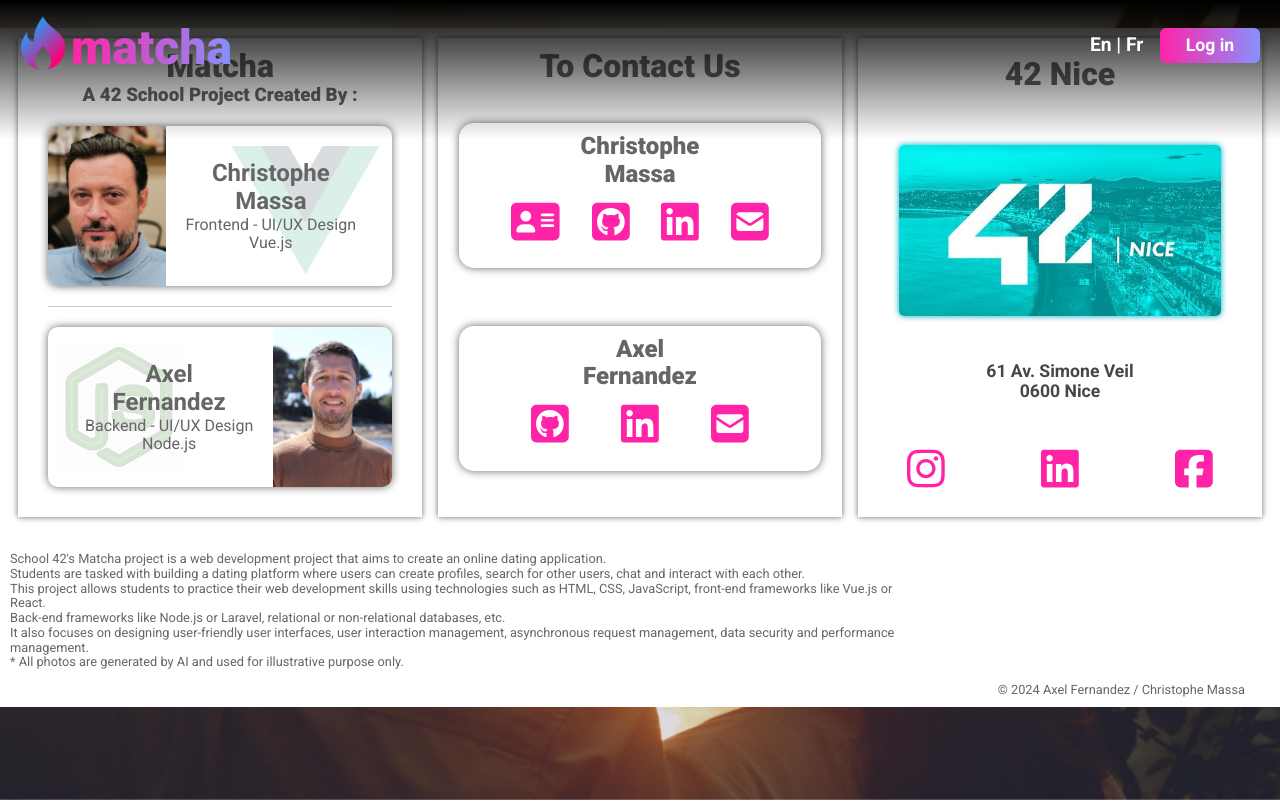
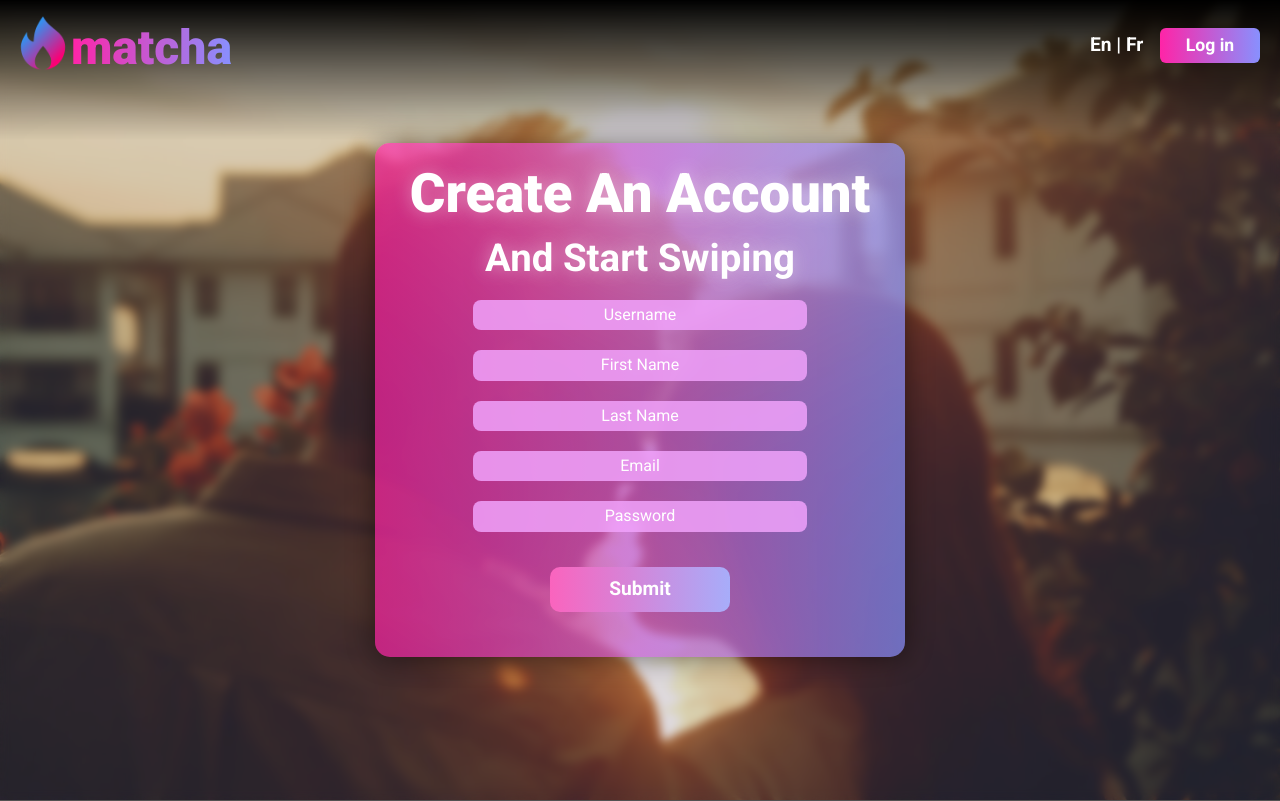
Before and after one commit to ChrisDev427/matcha_42, a Vue app in the folder frontend/: page /#/CreateAccount in a window 1280 px wide. Shown: the top 801 px of the page. Built offline with nearby package versions, Linux system fonts and the light colour scheme.

Commit message:
update: register page OK

```diff
--- a/frontend/data/data.js
+++ b/frontend/data/data.js
@@ -21,7 +21,7 @@
     * All photos are generated by AI and used for illustrative purpose only.`;
 
 export const chris_infos = {
-  // vueLogo: 'src/vue-js-logo.png',
+
   firstName: "christophe",
   lastName: 'massa',
   website: "https://chrisdev.pro",
@@ -30,7 +30,6 @@
   email: "chrisdev427@gmail.com",
 };
 export const axel_infos = {
-  // nodeLogo: 'src/node-js-logo.png',
 
   firstName: "axel",
   lastName: 'fernandez',
--- a/frontend/src/App.vue
+++ b/frontend/src/App.vue
@@ -1,40 +1,38 @@
 <template>
-
-  <Header></Header>
-
-  <router-view> </router-view>
-
-  <Footer></Footer>
-
-</template>
+  <div>
+    <Header></Header>
+    <router-view> </router-view>
+    <Footer></Footer>
+  </div>
+  </template>
 
 <script>
-import Header from './components/header/HeaderCmp.vue'
-import Footer from './components/footer/FooterCmp.vue'
+import Header from "./components/header/HeaderCmp.vue";
+import Footer from "./components/footer/FooterCmp.vue";
 
 export default {
   name: "App",
   components: {
     Header,
     Footer,
-  }
+  },
 };
 </script>
 
 <style lang="scss">
-
 @import url("./style/reset.css");
 @import url("https://fonts.googleapis.com/css2?family=Roboto:ital,wght@0,100;0,300;0,400;0,500;0,700;0,900;1,100;1,300;1,400;1,500;1,700;1,900&display=swap");
+
 :root {
 
-// --orange: rgb(219, 128, 0);
-// --light-orange: rgb(212, 158, 83);
-// --dark-orange:rgb(177, 128, 59);
---gray:  rgb(103, 102, 102);
---light-gray:  rgb(201, 200, 200);
---light-light-gray:  rgba(219, 219, 219, 0.381);
---pink: #ff24a7;
---dark-gray:  rgb(71, 70, 70);
+  --gray: rgb(103, 102, 102);
+  --light-gray: rgb(201, 200, 200);
+  --light-light-gray: rgba(219, 219, 219, 0.381);
+  --pink: #ff24a7;
+  --purple: #9336cd;
+
+  --purple-placeholder-bg: #f1a3fcd7;
+  --dark-gray: rgb(71, 70, 70);
 }
 
 #app {
@@ -43,8 +41,28 @@
   background: url(../public/src/couple-bg.jpg) fixed center/cover;
 
   height: 100vh;
-  // display: flex;
-  // flex-direction: column;
+
+  .fade-blur-bg {
+    animation: fadeBlur 0.3s ease-in-out forwards;
+    @keyframes fadeBlur {
+      0% {
+        backdrop-filter: blur(0px);
+      }
+      100% {
+        backdrop-filter: blur(5px);
+      }
+    }
+  }
+  .fade-In {
+    animation: fadeIn 1s ease-in-out forwards;
+  }
+  @keyframes fadeIn {
+    0% {
+      opacity: 0;
+    }
+    100% {
+      opacity: 1;
+    }
+  }
 }
-
 </style>
--- a/frontend/src/components/footer/AboutProject.vue
+++ b/frontend/src/components/footer/AboutProject.vue
@@ -22,10 +22,11 @@
 
 <style lang=scss>
 .about--project {
-  width: 70%;
+  width: 60%;
   font-size: 0.8rem;
   font-weight: 400;
   color: var(--gray);
+  padding: 0 15px 0 15px;
 
   margin-left: 10px;
   @media (min-width: 200px) and (max-width: 1115px) {
--- a/frontend/src/components/footer/Card_42.vue
+++ b/frontend/src/components/footer/Card_42.vue
@@ -98,7 +98,7 @@
   }
   @media (min-width: 200px) and (max-width: 1115px) {
     width: 90vw;
-    margin: 10px 0 10px 0;
+    margin: 10px 0 0px 0;
     padding: 15px 0 25px 0;
     h1 {
       padding-bottom: 10px;
--- /dev/null
+++ b/frontend/src/components/forms/RegisterForm.vue
@@ -0,0 +1,120 @@
+<template>
+    <div class="register--container ">
+        <h3>Create An Account</h3>
+        <h3 id="sub--title">And Start Swiping</h3>
+        <form action="" class="register--form">
+            <input type="text" placeholder="Username">
+            <input type="text" placeholder="First Name">
+            <input type="text" placeholder="Last Name">
+            <input type="email" placeholder="Email">
+            <input type="password" placeholder="Password">
+            <div class="submit--btn">
+                <button>Submit</button>
+            </div>
+        </form>
+    </div>
+</template>
+
+<script>
+export default {
+    name: "RegisterForm",
+
+}
+</script>
+
+<style lang="scss">
+.register--container {
+    // border: solid 1px red;
+
+    // border: solid 1px red;
+    width: auto;
+    height: auto;
+    padding: 10px 35px 45px 35px;
+    border-radius: 15px;
+    background-image: linear-gradient(to right,
+            #ff24a7af,
+            #8890feb2);
+    box-shadow: 0 0 28px rgba(0, 0, 0, 0.498);
+
+    h3 {
+
+        margin: 10px 0 0 0;
+        color: white;
+        text-align: center;
+        font-weight: 900;
+        font-size: calc(min(3vw + 2vh, 70px));
+        text-shadow: 0 0 18px rgba(255, 255, 255, 0.438);
+    }
+
+    #sub--title {
+        font-weight: 600;
+        font-size: calc(min(2vw + 1.6vh, 50px));
+        margin-bottom: 10px;
+    }
+
+    .register--form {
+        display: grid;
+        justify-items: center;
+
+        input {
+            padding: 6px;
+            margin: 10px;
+            width: 100%;
+            border: none;
+            outline: none;
+            border-radius: 8px;
+            text-align: center;
+            font-weight: 600;
+            background-color: var(--purple-placeholder-bg);
+            color: var(--purple);
+
+        }
+
+        input::placeholder {
+            color: white;
+            font-weight: 400;
+
+            /* Couleur du placeholder */
+        }
+
+        .submit--btn {
+            margin-top: 25px;
+
+            button {
+
+                // padding: 10px 30px 10px 30px;
+                height: 45px;
+                width: 180px;
+                border-radius: 10px;
+                border: none;
+                color: white;
+                font-weight: 600;
+                font-size: 1.2rem;
+
+                transition: all 0.4s;
+                cursor: pointer;
+
+                background-image: linear-gradient(to right,
+                        #ff24a7af,
+                        #8890feb2);
+
+                &:hover {
+                    background-image: linear-gradient(to right,
+                            #ff24a78a,
+                            #8890fe90);
+                    /* Dégradé de couleur */
+                    color: var(--purple);
+                    transform: scale(1.1);
+                }
+            }
+
+        }
+
+        @media (min-width: 800px) {
+            width: 70%;
+            margin: auto;
+
+        }
+    }
+}
+</style>
--- a/frontend/src/main.js
+++ b/frontend/src/main.js
@@ -8,10 +8,11 @@
 // Vue-Router -----------------------------------------------------------------------------------------
 import { createRouter, createWebHashHistory } from 'vue-router';
 import HomePage from './pages/HomePage.vue';
+import CreateAccount from './pages/CreateAccount.vue';
 
 const routes = [
     { path: '/', component: HomePage },
-    // { path: '/RestaurantView/:name', name: 'RestaurantView', component: RestaurantView },
+    { path: '/CreateAccount/', name: 'CreateAccount', component: CreateAccount },
 ]
 
 const router = createRouter({
@@ -33,7 +34,7 @@
   locale: 'en',
   messages: {
     en: {
-      accountCreate: 'Create account',
+      accountCreate_btn: 'Create account',
       connect: 'Log in',
       disconnect: 'Log out',
       contactUs: 'To Contact Us',
@@ -42,7 +43,7 @@
       // autres clés et traductions pour l'anglais
     },
     fr: {
-      accountCreate: 'Créer un compte',
+      accountCreate_btn: 'Créer un compte',
       connect: 'Connexion',
       disconnect: 'Déonnexion',
       contactUs: 'Nous Contacter',
--- /dev/null
+++ b/frontend/src/pages/CreateAccount.vue
@@ -0,0 +1,33 @@
+<template>
+  <div class="fade-blur-bg">
+
+    <div class="create--account--container fade-In">
+      <RegisterForm></RegisterForm>
+    </div>
+  </div>
+</template>
+
+<script>
+import RegisterForm from '../components/forms/RegisterForm.vue';
+export default {
+  name: "CreateAccount",
+  components: {
+    RegisterForm,
+  }
+};
+</script>
+
+<style lang="scss">
+.create--account--container {
+  height: 100vh;
+  width: 100%;
+  display: flex;
+  align-items: center;
+  justify-content: center;
+
+
+
+
+
+}
+</style>
--- a/frontend/src/pages/HomePage.vue
+++ b/frontend/src/pages/HomePage.vue
@@ -1,44 +1,44 @@
 <template>
   <div class="home">
-    <div class="title">
+    <div class="main--title" @onclick="fadeOutTitle">
       <h1>swipe right,</h1>
       <h1>match,</h1>
       <h1 id="date">date !</h1>
     </div>
-    <div class="create--account--btn">
-      <span>{{ $t( 'accountCreate') }}</span>
-    </div>
+    <router-link class="create--account--btn" :to="{ name: 'CreateAccount', params: {} }">
+      <span>{{ $t("accountCreate_btn") }}</span>
+    </router-link>
   </div>
-  <!-- <Footer></Footer> -->
 </template>
 
 <script>
-// import Footer from '../components/FooterCmp.vue'
-import { useI18n } from 'vue-i18n'
+
+import { useI18n } from "vue-i18n";
 
 export default {
   name: "HomePage",
 
-    setup() {
+  setup() {
+    const { t } = useI18n();
+    // Utilisation de la fonction de traduction
+    const accountCreate = t("accountCreate");
 
-        const { t } = useI18n()
-        // Utilisation de la fonction de traduction
-        const accountCreate = t('accountCreate')
+    return { accountCreate };
+  },
+};
 
-        return { accountCreate }
-    }
-
-};
 </script>
 
-<style lang="scss">
+<style lang="scss" scoped>
 .home {
   display: grid;
   align-items: center;
   justify-content: center;
   height: 100vh;
-  .title {
+
+  .main--title {
     margin-top: 50px;
+
     // border: solid 1px red;
     h1 {
       display: grid;
@@ -49,14 +49,16 @@
       font-weight: 500;
       margin: 15px;
     }
+
     #date {
       font-weight: 900;
       text-transform: uppercase;
     }
   }
+
   .create--account--btn {
-
     justify-self: center;
+    text-decoration: none;
 
     span {
       display: flex;
@@ -66,34 +68,29 @@
       width: 200px;
       border-radius: 15px;
 
-
       color: rgb(255, 255, 255);
 
-      background-image: linear-gradient(
-        to right,
-        #ff24a7,
-        #8890fe
-      ); /* Dégradé de couleur */
+      background-image: linear-gradient(to right,
+          #ff24a7,
+          #8890fe);
+      /* Dégradé de couleur */
 
       font-size: 1.2rem;
       font-weight: 500;
-      transition: all 0.3s;
+      transition: all 0.4s;
       cursor: pointer;
 
       &:hover {
-        background-image: linear-gradient(
-          to right,
-          #ff24a78a,
-          #8890fe90
-        ); /* Dégradé de couleur */
+        background-image: linear-gradient(to right,
+            #ff24a78a,
+            #8890fe90);
+        /* Dégradé de couleur */
         color: rgb(107, 12, 138);
-        transform: scale(1.3);
+        transform: scale(1.15);
       }
+
     }
   }
+}
 
-
-
-
-}
 </style>
```
